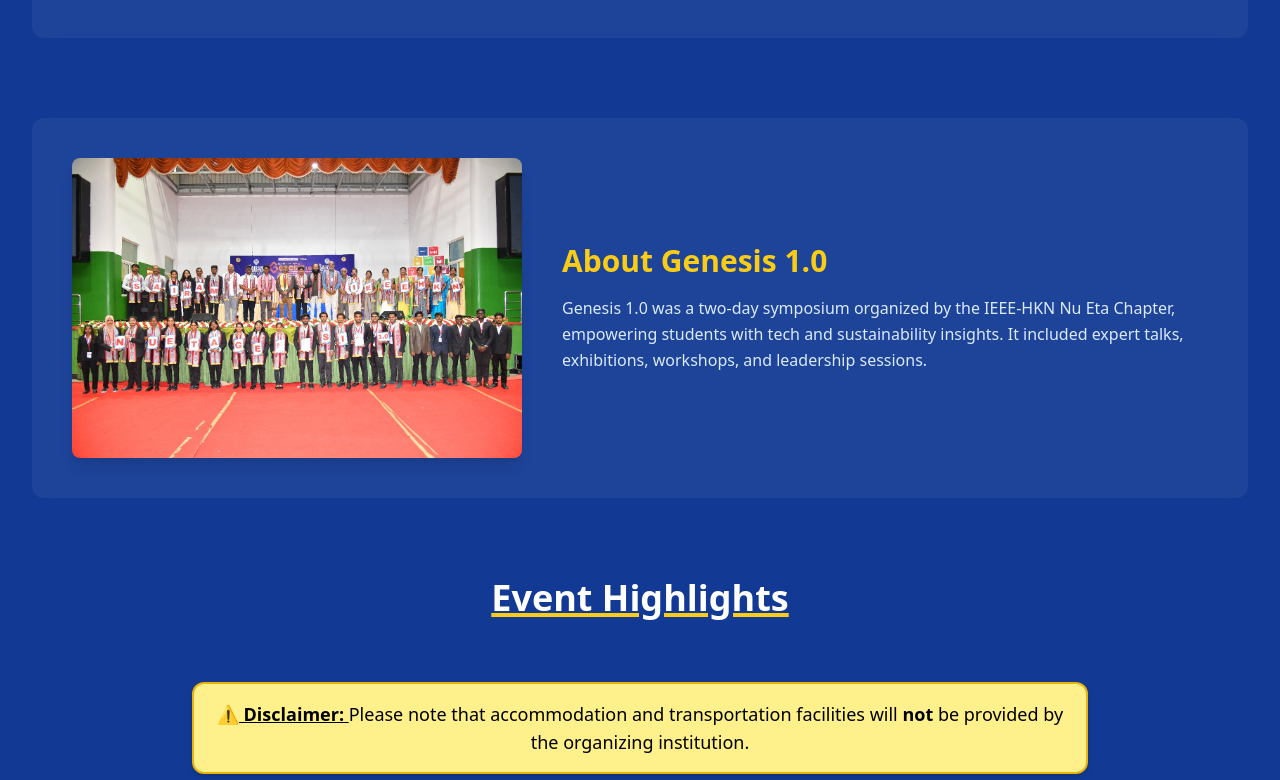
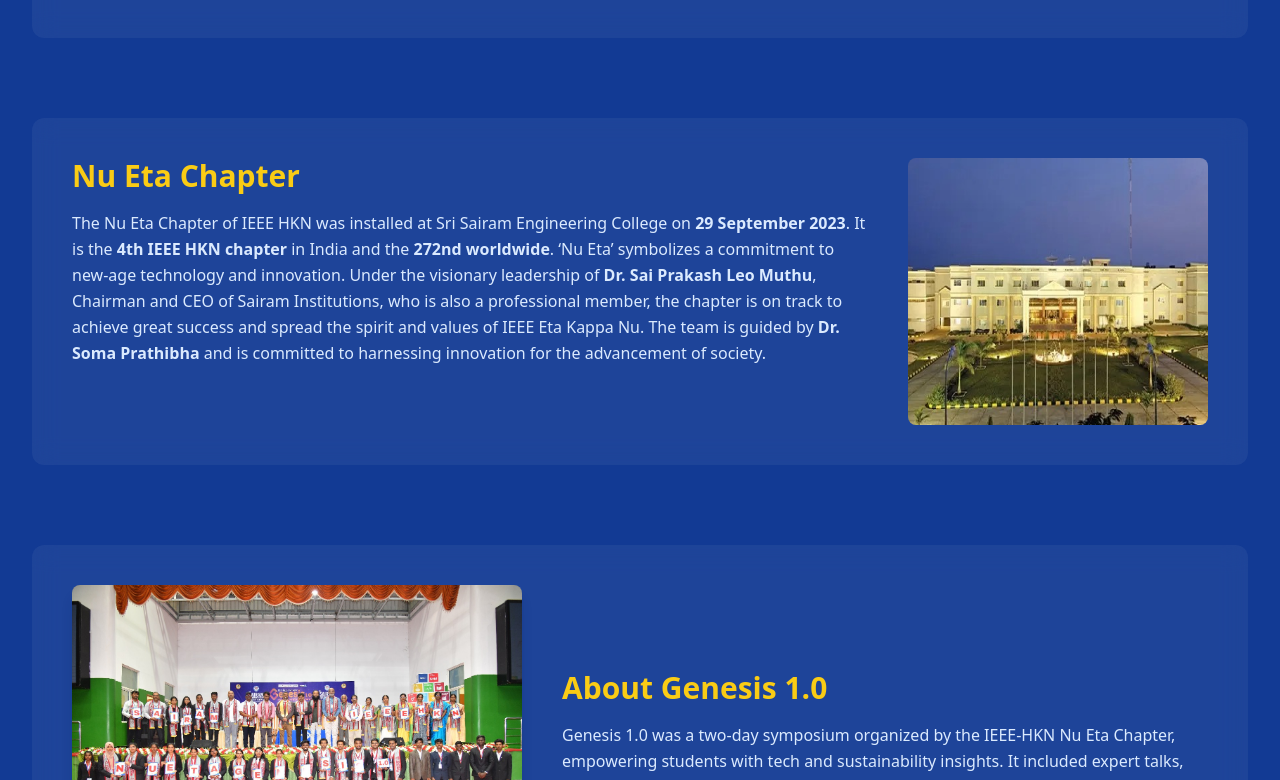
Before and after one commit to Arokiyaswetha/genesis2.0, a React (Vite) app: page / in a window 1280 px wide. Shown: the part 1800-2580 px from the top of the page. Built offline with nearby package versions, Linux system fonts and the light colour scheme.

Commit message:
hkn updated

```diff
--- a/src/components/Home.jsx
+++ b/src/components/Home.jsx
@@ -226,6 +226,30 @@
           className="w-full lg:w-[300px] object-cover rounded-lg hidden lg:block"
         />
       </motion.div>
+      {/* Nu Eta Chapter Section */}
+<motion.div
+  initial={{ opacity: 0, y: 40 }}
+  animate={{ opacity: 1, y: 0 }}
+  className="bg-white/5 backdrop-blur-md rounded-xl p-10 mb-20 flex flex-col lg:flex-row gap-10"
+>
+  <div className="flex-1">
+    <h2 className="text-3xl font-bold text-yellow-400 mb-4">Nu Eta Chapter</h2>
+    <p className="text-blue-100 leading-relaxed mb-6">
+      The Nu Eta Chapter of IEEE HKN was installed at Sri Sairam Engineering College on <strong>29 September 2023</strong>.
+      It is the <strong>4th IEEE HKN chapter</strong> in India and the <strong>272nd worldwide</strong>. ‘Nu Eta’ symbolizes a commitment
+      to new-age technology and innovation. Under the visionary leadership of
+      <strong> Dr. Sai Prakash Leo Muthu</strong>, Chairman and CEO of Sairam Institutions, who is also a professional member,
+      the chapter is on track to achieve great success and spread the spirit and values of IEEE Eta Kappa Nu.
+      The team is guided by <strong>Dr. Soma Prathibha</strong> and is committed to harnessing innovation for the advancement of society.
+    </p>
+  </div>
+
+  <img
+    src="/images/hkn.jpeg"
+    alt="Nu Eta Chapter Campus"
+    className="w-full lg:w-[300px] object-cover rounded-lg"
+  />
+</motion.div>
 
       {/* Genesis 1.0 Recap */}
       <motion.div
```
Also changed, not shown: public/images/hkn.jpeg (added).
